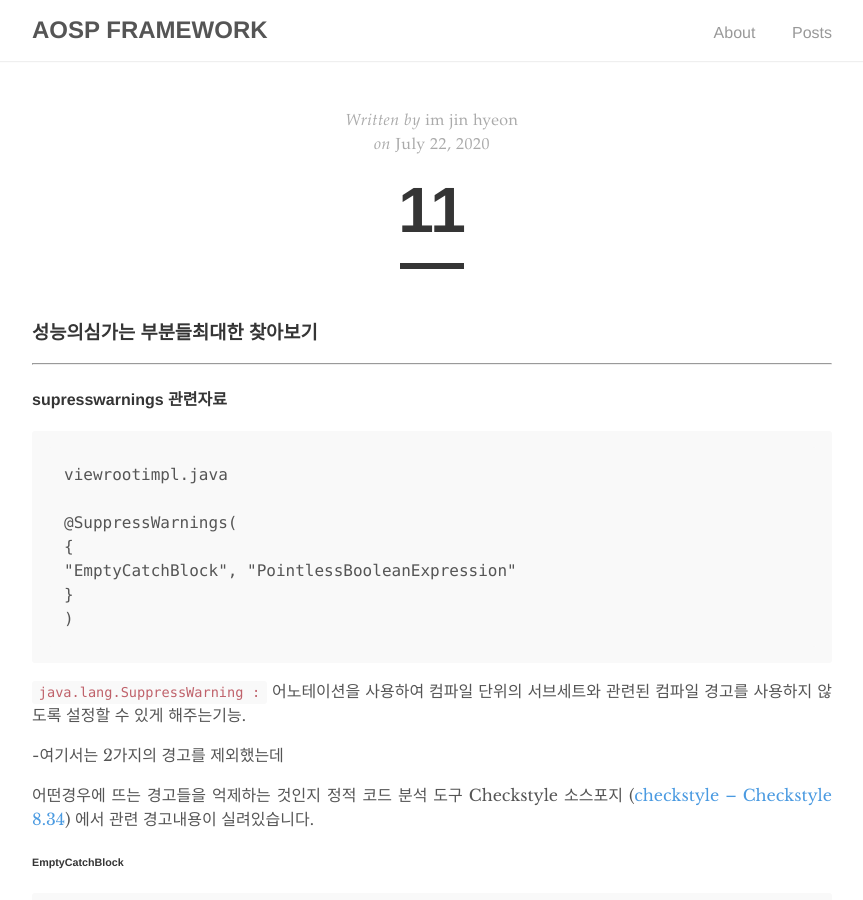
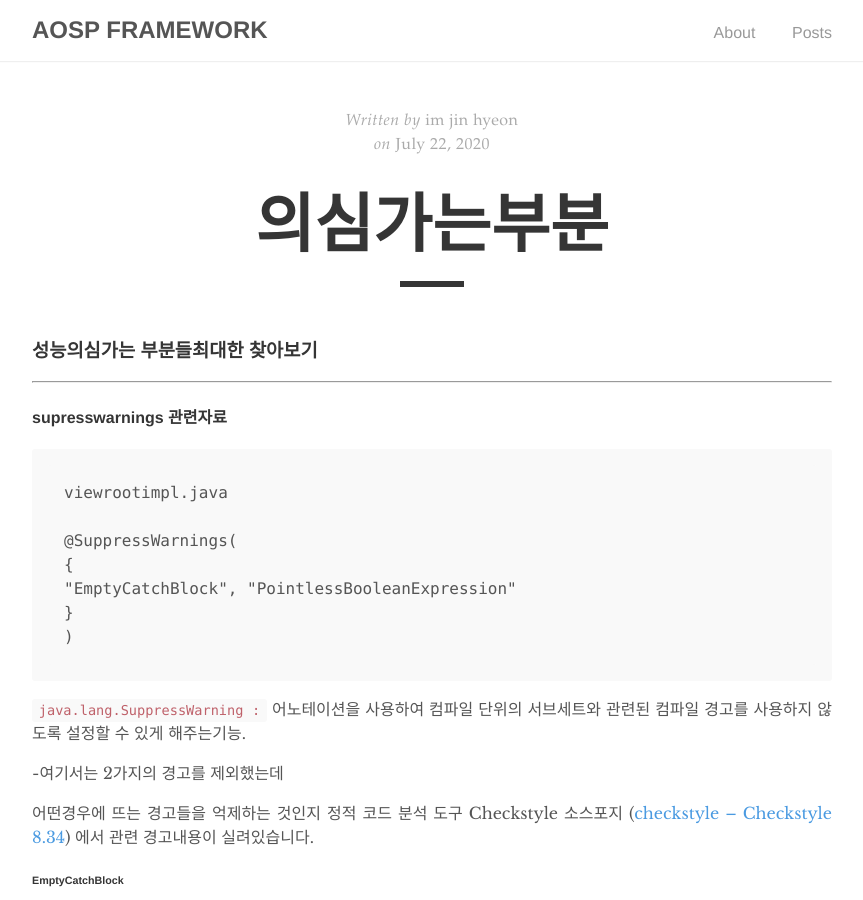
Before and after one commit to nivkhdif/nivkhdif.github.io, a Jekyll site: the page built from _posts/2020-07-22-11.md, in a window 1280 px wide and 900 px high. Shown: the whole window, without its empty margins (208-1071 px from the left). Built offline with Jekyll 4.4.1, drawn with Linux system fonts in a browser that asks for light colours; our own code applies the rules of GitHub Pages for plain Markdown files.

Commit message:
Update 2020-07-22-11.md

```diff
--- a/_posts/2020-07-22-11.md
+++ b/_posts/2020-07-22-11.md
@@ -1,4 +1,7 @@
-
+---
+title: "의심가는부분"
+date: 2020-7-22
+---
 
 
 ### 성능의심가는 부분들최대한 찾아보기
```
